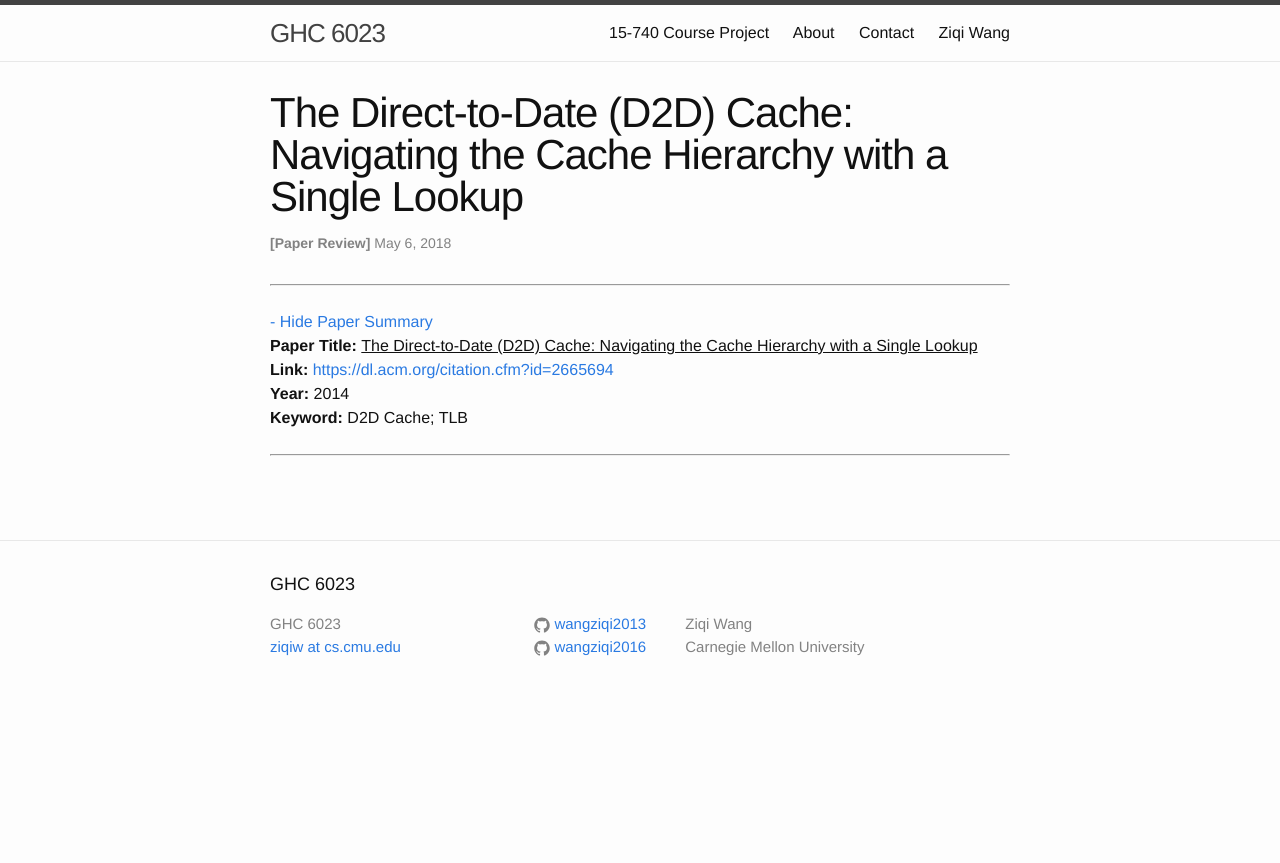
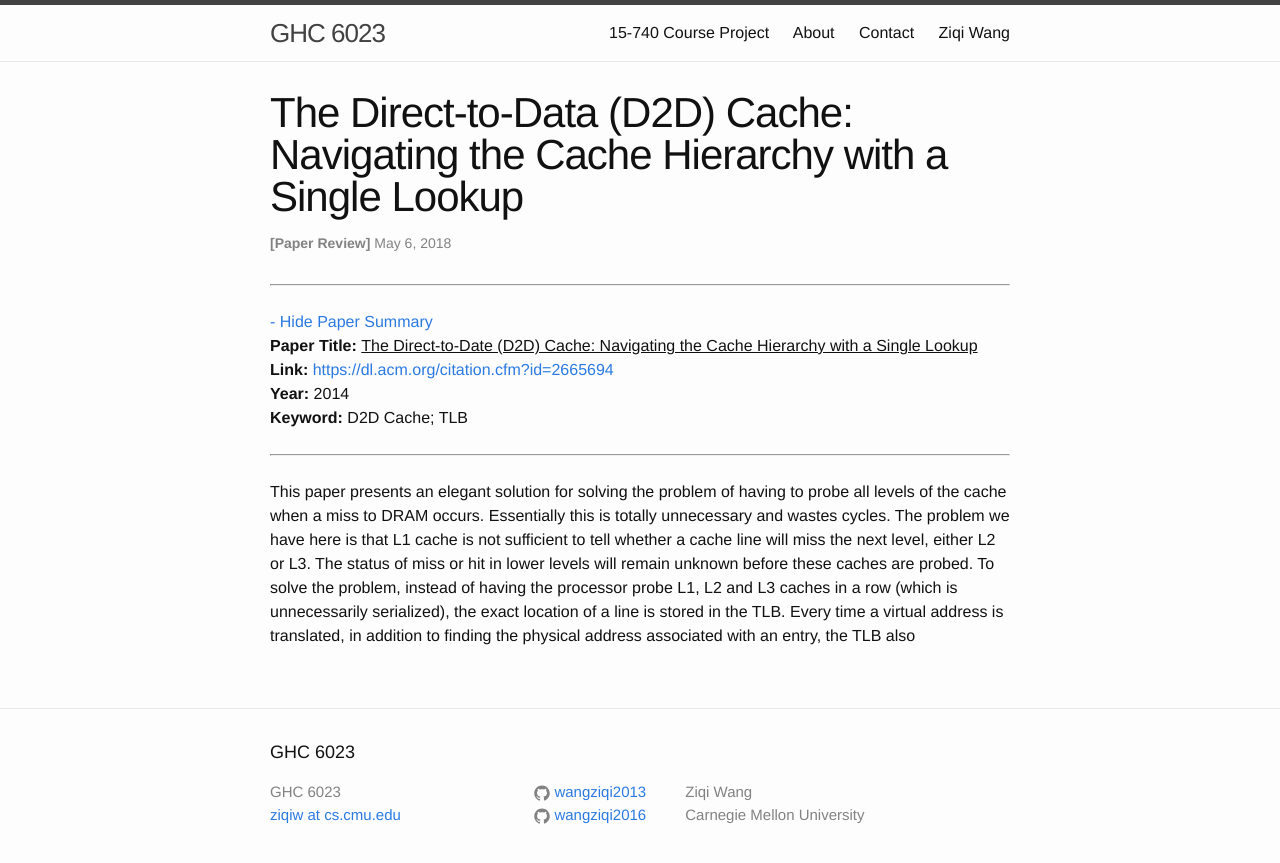
Before and after one commit to wangziqi2013/wangziqi2013.github.io, a Jekyll site: the page built from _posts/2018-05-05-The-D2D-Cache-Navigating-the-Cache-Hierarchy-with-a-Single-Lookup.markdown, in a window 1280 px wide. Shown: the top 863 px of the page. Built offline with Jekyll 4.4.1, drawn with Linux system fonts in a browser that asks for light colours.

Commit message:
Adding problem statement

```diff
--- a/_posts/2018-05-05-The-D2D-Cache-Navigating-the-Cache-Hierarchy-with-a-Single-Lookup.markdown
+++ b/_posts/2018-05-05-The-D2D-Cache-Navigating-the-Cache-Hierarchy-with-a-Single-Lookup.markdown
@@ -1,6 +1,6 @@
 ---
 layout: paper-summary
-title: "The Direct-to-Date (D2D) Cache: Navigating the Cache Hierarchy with a Single Lookup"
+title: "The Direct-to-Data (D2D) Cache: Navigating the Cache Hierarchy with a Single Lookup"
 date: 2018-05-05 21:25:00 -0500
 categories: paper
 paper_title: "The Direct-to-Date (D2D) Cache: Navigating the Cache Hierarchy with a Single Lookup"
@@ -8,3 +8,11 @@ paper_link: https://dl.acm.org/citation.cfm?id=2665694
 paper_keyword: D2D Cache; TLB
 paper_year: 2014
 ---
+
+This paper presents an elegant solution for solving the problem of having to probe all levels of
+the cache when a miss to DRAM occurs. Essentially this is totally unnecessary and wastes cycles. The
+problem we have here is that L1 cache is not sufficient to tell whether a cache line will miss the next level,
+either L2 or L3. The status of miss or hit in lower levels will remain unknown before these caches are
+probed. To solve the problem, instead of having the processor probe L1, L2 and L3 caches in a row (which
+is unnecessarily serialized), the exact location of a line is stored in the TLB. Every time a virtual address
+is translated, in addition to finding the physical address associated with an entry, the TLB also
```
